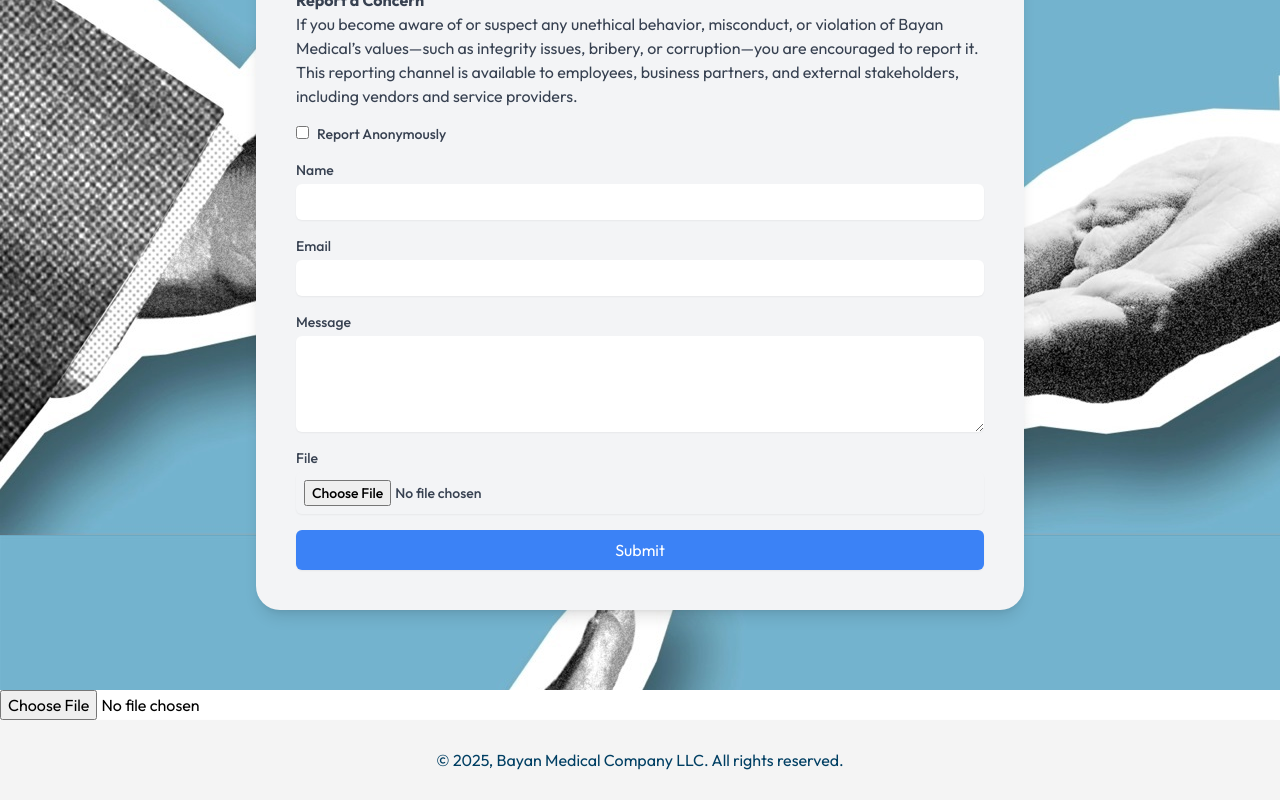
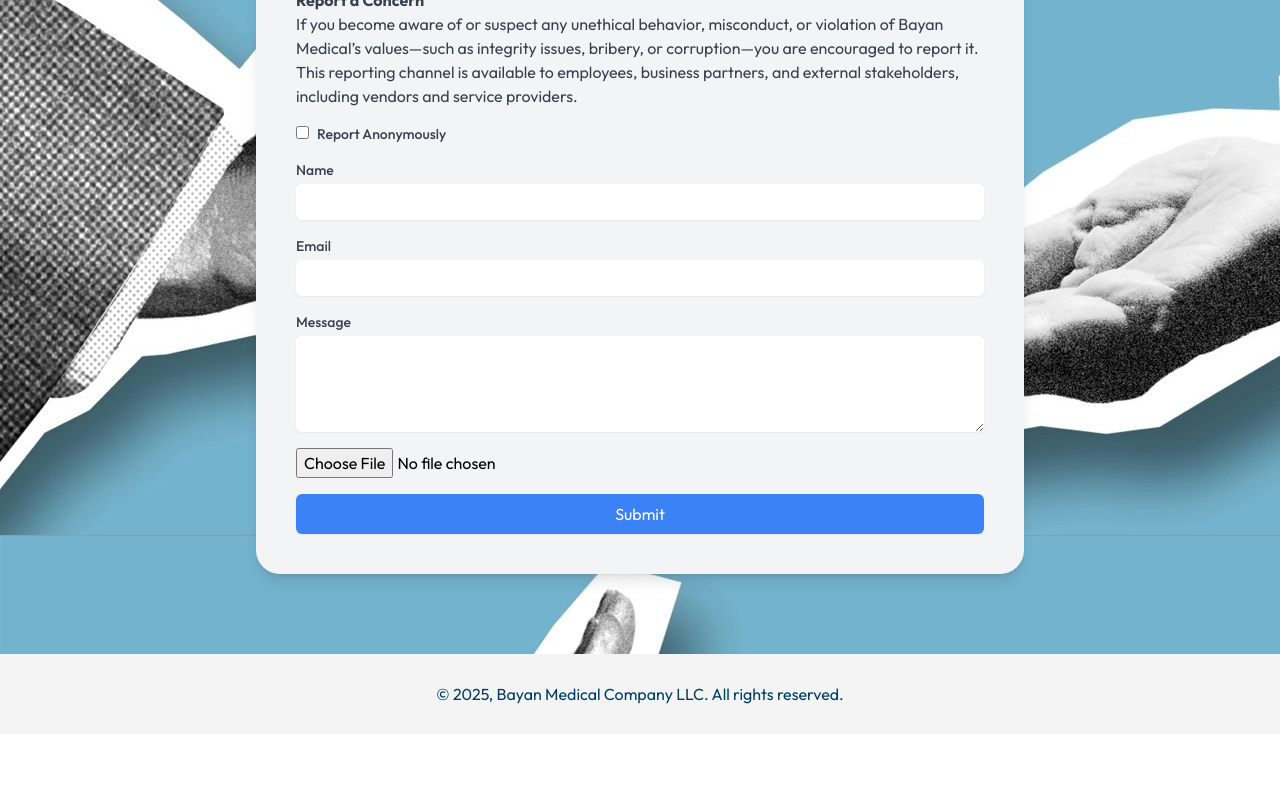
Before and after one commit to bass3fas/bayan-website, a Next.js app in the folder bayan-web/: page / in a window 1280 px wide. Shown: the part 3604-4404 px from the top of the page. After the commit the page ends 4338 px from the top, so only its background shows below. Built offline with nearby package versions, Linux system fonts and the light colour scheme.

Commit message:
file successfully uploaded

```diff
--- a/bayan-web/app/page.tsx
+++ b/bayan-web/app/page.tsx
@@ -13,7 +13,6 @@ export default function Page() {
       <Partners />
       <Contact />
       <ViolationReport />
-      <FileUploader />
     </div>
   );
 }
--- a/bayan-web/components/FileUploader.tsx
+++ b/bayan-web/components/FileUploader.tsx
@@ -25,7 +25,7 @@ export default function FileUploader() {
     formData.append('file', file);
 
     try {
-      await axios.post('https://httpbin.org/post', formData, {
+      const response = await axios.post('https://file.io', formData, {
         headers: {
           'Content-Type': 'multipart/form-data',
         },
@@ -37,9 +37,14 @@ export default function FileUploader() {
         },
       });
 
-      setStatus('success');
-      setUploadProgress(100);
-    } catch {
+      if (response.data.success) {
+        console.log('File uploaded successfully:', response.data.link);
+        setStatus('success');
+      } else {
+        throw new Error('Upload failed');
+      }
+    } catch (error) {
+      console.error('Upload error:', error);
       setStatus('error');
       setUploadProgress(0);
     }
@@ -51,9 +56,7 @@ export default function FileUploader() {
 
       {file && (
         <div className="mb-4 text-sm">
-          <p>File name: {file.name}</p>
-          <p>Size: {(file.size / 1024).toFixed(2)} KB</p>
-          <p>Type: {file.type}</p>
+          <p>{file.name} {(file.size / 1024).toFixed(2)} KB {file.type}</p>
         </div>
       )}
 
@@ -70,7 +73,7 @@ export default function FileUploader() {
       )}
 
       {file && status !== 'uploading' && (
-        <button onClick={handleFileUpload}>Upload</button>
+        <button onClick={handleFileUpload} className="w-1/5 px-2 py-2 bg-green-400 text-white text-xs rounded-md shadow-md hover:bg-green-300 focus:outline-none focus:ring-2 focus:ring-blue-400 focus:ring-opacity-75">Upload</button>
       )}
 
       {status === 'success' && (
--- a/bayan-web/components/ViolationReport.tsx
+++ b/bayan-web/components/ViolationReport.tsx
@@ -2,6 +2,7 @@
 
 import { useState, useEffect } from 'react';
 import { useRouter } from 'next/navigation';
+import FileUploader from './FileUploader'
 
 export default function ViolationReport() {
   const [isAnonymous, setIsAnonymous] = useState(false);
@@ -124,15 +125,7 @@ export default function ViolationReport() {
                   className="mt-1 block w-full border-gray-300 rounded-md shadow-sm focus:ring-blue-500 focus:border-blue-500 sm:text-sm p-2"
                 ></textarea>
               </label>
-              <label htmlFor="file" className="block text-sm font-medium text-gray-700">
-                File
-                <input
-                  type="file"
-                  id="file"
-                  name="file"
-                  className="mt-1 block w-full border-gray-300 rounded-md shadow-sm focus:ring-blue-500 focus:border-blue-500 sm:text-sm p-2"
-                />
-              </label>
+              <FileUploader />
               <button type="submit" className="w-full bg-blue-500 text-white py-2 px-4 rounded-md shadow-sm hover:bg-blue-600 focus:outline-none focus:ring-2 focus:ring-offset-2 focus:ring-blue-500">Submit</button>
             </form>
           </>
```
